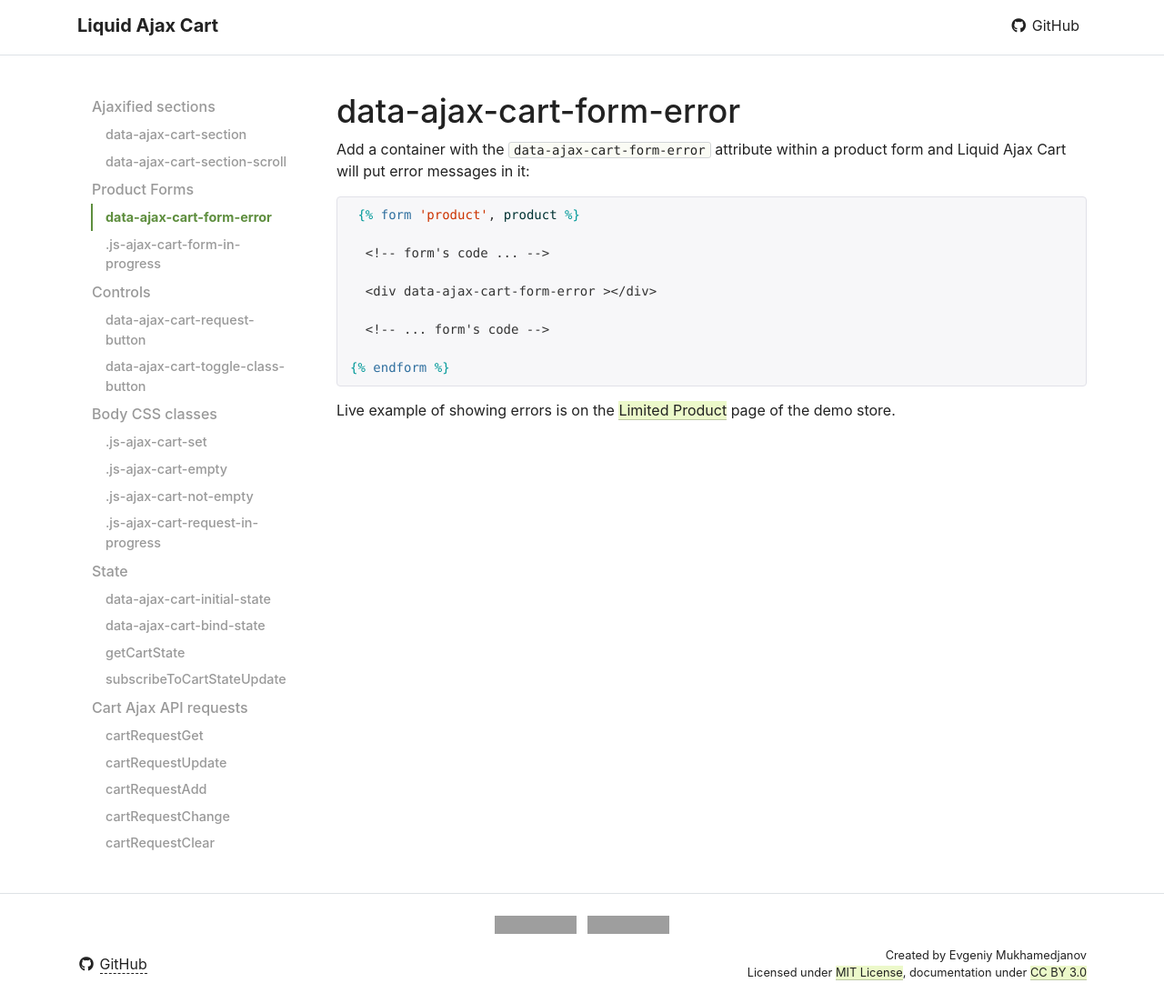
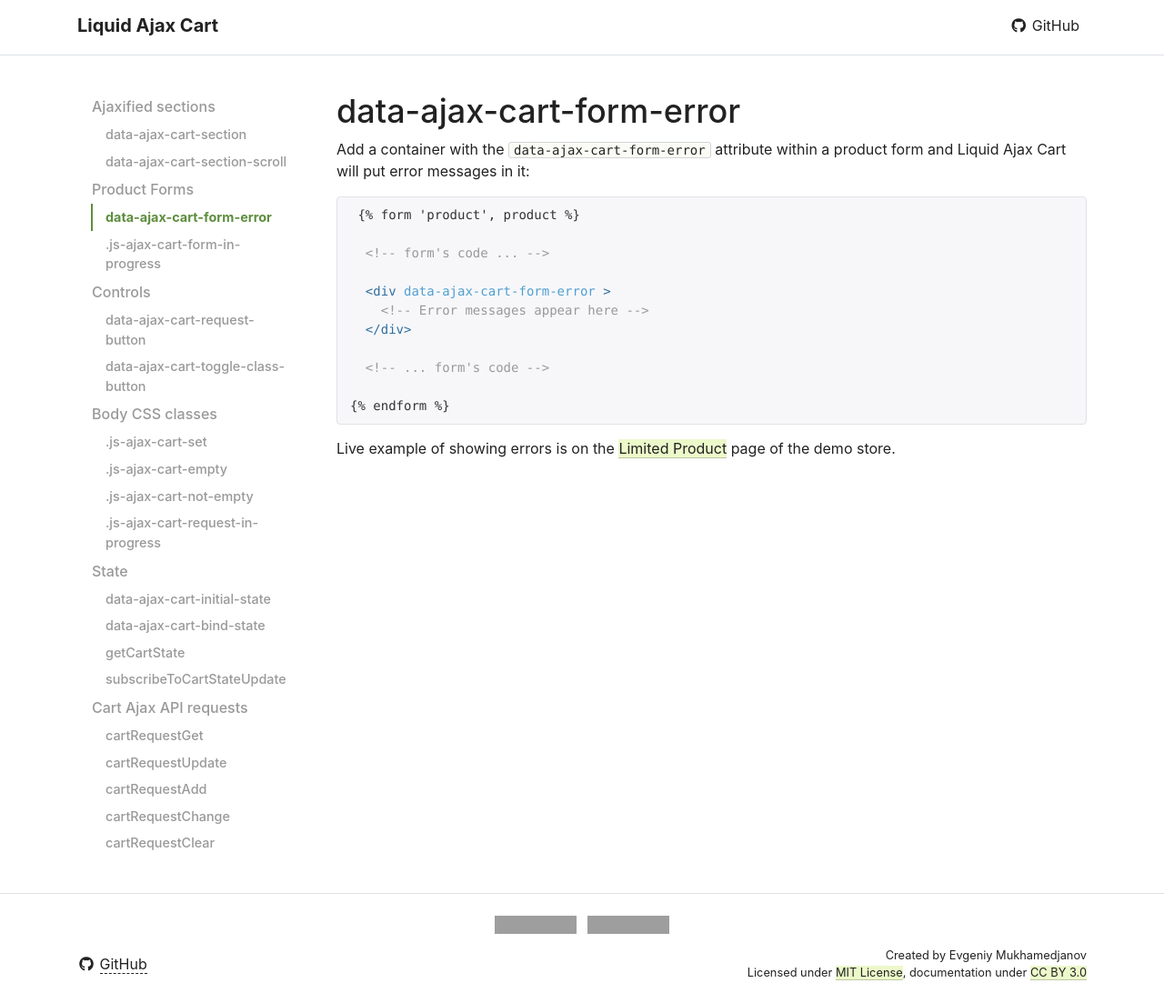
Before and after one commit to EvgeniyMukhamedjanov/liquid-ajax-cart, a Jekyll site: the page built from docs/reference/data-ajax-cart-form-error.md, in a window 1280 px wide and 1103 px high. Shown: the whole window at 91% size. Built offline with Jekyll 4.4.1, drawn with Linux system fonts in a browser that asks for light colours; nearby versions of some CDN libraries; our own code applies the rules of GitHub Pages for plain Markdown files; a script that is not in the unit is left out; grey boxes are pictures that could not be loaded.

Commit message:
Update data-ajax-cart-form-error.md

````diff
--- a/docs/reference/data-ajax-cart-form-error.md
+++ b/docs/reference/data-ajax-cart-form-error.md
@@ -2,12 +2,14 @@
 
 Add a container with the `data-ajax-cart-form-error` attribute within a product form and Liquid Ajax Cart will put error messages in it:
 
-```liquid
+```html
 {% raw %} {% form 'product', product %}
 
   <!-- form's code ... -->
 
-  <div data-ajax-cart-form-error ></div>
+  <div data-ajax-cart-form-error >
+    <!-- Error messages appear here -->
+  </div>
 
   <!-- ... form's code -->
 
````
